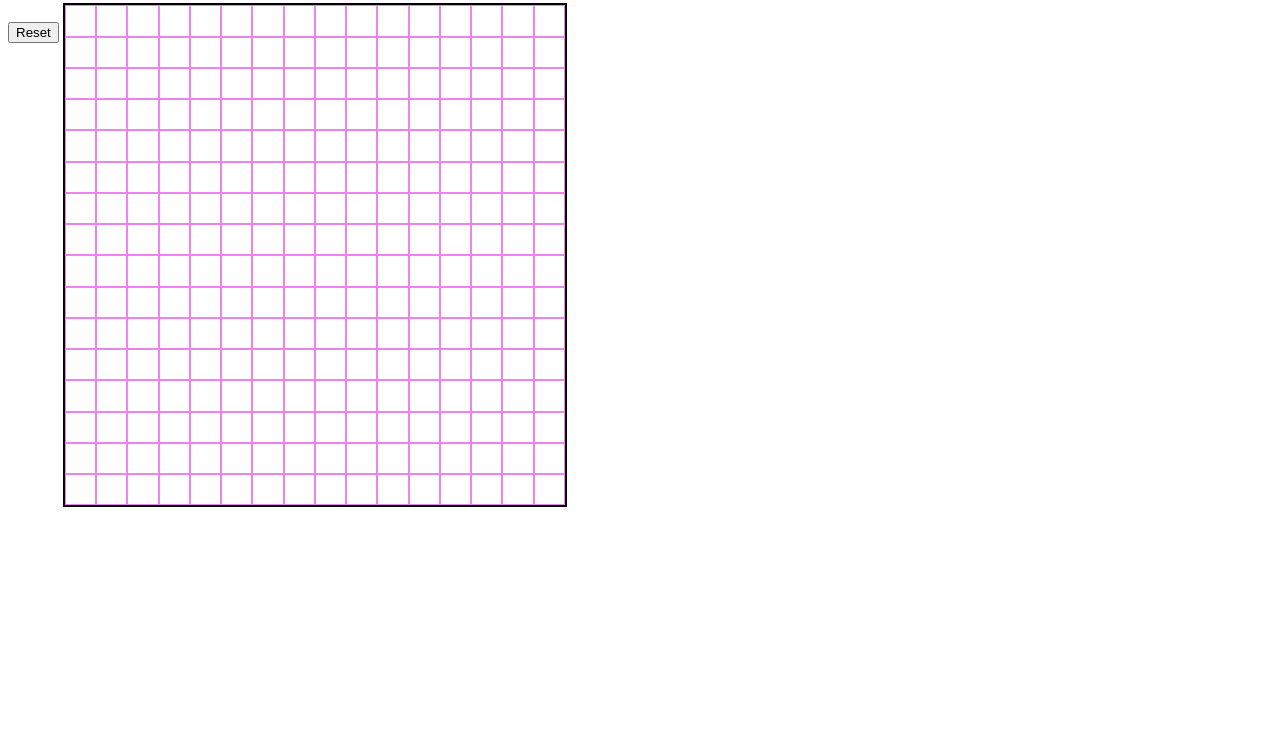
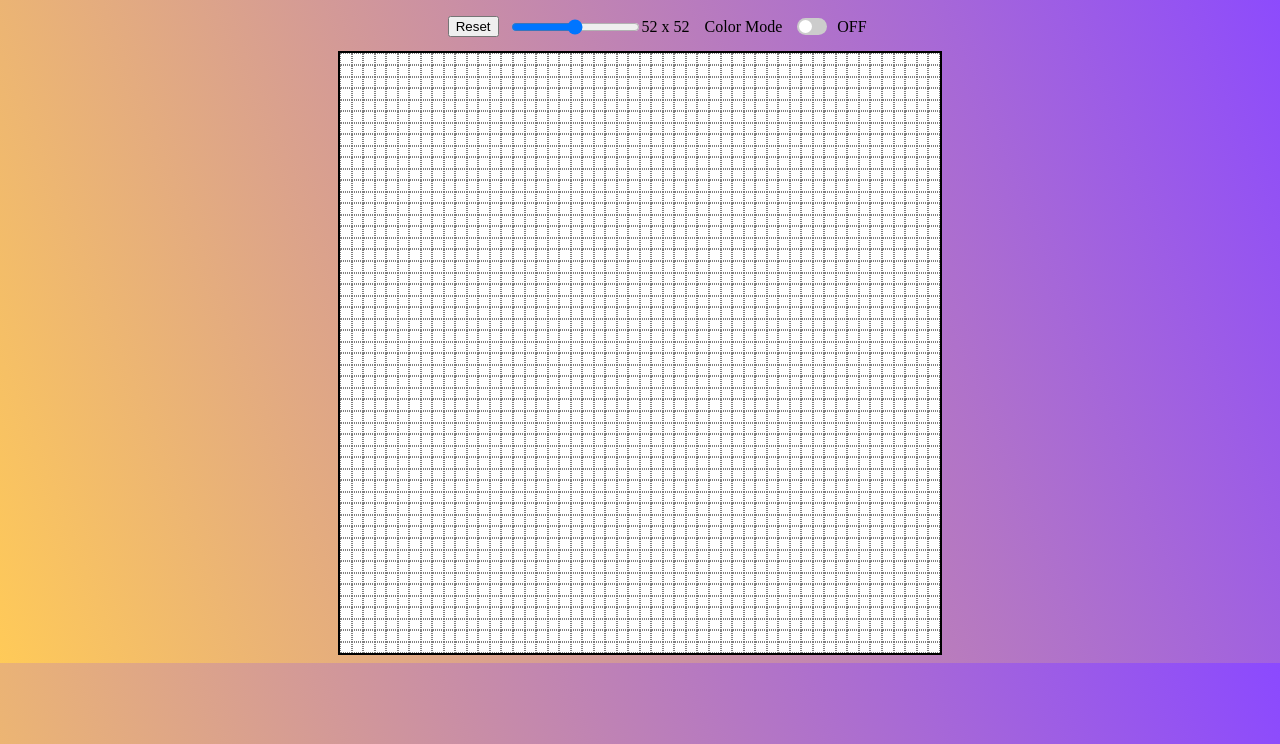
Before and after one commit to akdlsz21/sketch, a plain HTML site: page index.html in a window 1280 px wide. Shown: the part 56-800 px from the top of the page. Drawn offline with Linux system fonts and the light colour scheme.

Commit message:
finished

```diff
--- a/index.html
+++ b/index.html
@@ -9,7 +9,26 @@
 	</head>
 	<body>
 		<h3>Etch a Sketch</h3>
-		<button class="reset" type="reset">Reset</button>
+		<div class="menu">
+			<button class="reset" type="reset">Reset</button>
+			<input
+				type="range"
+				name="range"
+				id="range"
+				class="range"
+				min="4"
+				max="100"
+			/>
+			<div class="nums"></div>
+			<!-- Rounded switch -->
+			<span class="toggle-button">Color Mode</span>
+			<label class="switch">
+				<input type="checkbox" class="colorSwitch" />
+				<span class="slider round"
+					><span class="color-mode">OFF</span></span
+				>
+			</label>
+		</div>
 
 		<div class="container"></div>
 	</body>
--- a/script.js
+++ b/script.js
@@ -1,32 +1,107 @@
+function getRandomColor() {
+	return Math.floor(Math.random() * 255);
+}
 const container = document.querySelector('.container');
+const range = document.querySelector('.range');
+let val = range.value;
+let color = false;
+const textColor = document.querySelector('.color-mode');
+// Generates div.grid inside container
+function makeGrid(rowNum, columnNum) {
+	deleteContainer();
 
-// Generates div.grid inside container
-function makeGrid(size) {
-	for (i = 0; i < size; i++) {
-		let grid = document.createElement('div');
-		container.appendChild(grid).className = 'grid';
+	for (i = 0; i < rowNum; i++) {
+		let rows = document.createElement('div');
+		container.appendChild(rows).className = 'rows';
+		for (j = 0; j < columnNum; j++) {
+			let columns = document.createElement('div');
+			rows.appendChild(columns).className = 'columns';
+		}
 	}
 }
 
-makeGrid(256);
+makeGrid(val, val);
 
 // grid mouse hover makes grid element node background black
 
-const grid = document.getElementsByClassName('grid');
+function onHover() {
+	const grid = document.querySelectorAll('.columns');
 
-for (i = 0; i < grid.length; i++) {
-	//aEL callback function takes objects as parameter. more on this later
-	grid[i].addEventListener('mouseover', (tar) => {
-		console.log(tar);
-		tar.target.style.background = 'black'; // Needs to be this way, don't know why
+	for (i = 0; i < grid.length; i++) {
+		grid[i].addEventListener('mouseover', (e) => {
+			if (color == false) {
+				e.target.style.background = 'black';
+			} else {
+				e.target.style.background = `rgb(${getRandomColor()},${getRandomColor()},${getRandomColor()})`;
+			}
+		});
+	}
+}
+
+onHover();
+
+// reset button to set all grid background color to original state
+const resetButton = document.querySelector('.reset');
+function resetBoard() {
+	const grid = document.querySelectorAll('.columns');
+	for (i = 0; i < grid.length; i++) {
+		grid[i].style.background = 'white';
+	}
+}
+resetButton.addEventListener('click', resetBoard);
+
+// make range for pixel columns
+
+range.addEventListener('change', () => {
+	val = document.querySelector('.range').value;
+	// console.log(val);
+	makeGrid(val, val);
+	onHover();
+	changeNums();
+});
+
+// delete grid function for input range change
+
+function deleteContainer() {
+	container.innerHTML = '';
+}
+
+// display number of pixels next to range
+function changeNums() {
+	const nums = document.querySelector('.nums');
+	nums.textContent = `${val} x ${val}`;
+}
+
+changeNums();
+
+const toggleBtn = document.querySelector('.colorSwitch');
+console.log(toggleBtn);
+
+function toggleColor() {
+	toggleBtn.addEventListener('click', () => {
+		console.log('dd');
+		color = !color;
+		onHover();
+		resetBoard();
+		textColorFunc();
 	});
 }
 
-// reset button to set all grid background color to original state
-const resetButton = document.querySelector('.reset');
+toggleColor();
 
-resetButton.addEventListener('click', () => {
-	for (i = 0; i < grid.length; i++) {
-		grid[i].style.background = 'white';
+// function to make grid background initially white
+function initWhite() {
+	container.style.background = 'white';
+}
+initWhite();
+
+// function to make switch color indicator
+function textColorFunc() {
+	if (color == true) {
+		textColor.textContent = 'ON';
+		textColor.style.color = 'rgb(245, 87, 87)';
+	} else {
+		textColor.textContent = 'OFF';
+		textColor.style.color = 'black';
 	}
-});
+}
--- a/style.css
+++ b/style.css
@@ -1,13 +1,114 @@
-.container {
-	display: inline-grid;
-	grid-template-columns: repeat(16, 1fr);
-	grid-template-rows: repeat(16, 1fr);
-
-	min-width: 500px;
-	min-height: 500px;
-	border: 2px solid black;
+body {
+	background-image: linear-gradient(
+		68.2deg,
+		rgba(255, 202, 88, 1) 0%,
+		rgba(139, 73, 255, 1) 100.2%
+	);
 }
 
-.grid {
-	border: 1px solid violet;
+h3 {
+	text-align: center;
 }
+
+.menu {
+	display: flex;
+	align-items: center;
+	justify-content: center;
+	margin: 1px;
+}
+.reset {
+	margin: 10px 10px;
+}
+
+.container {
+	margin: auto auto;
+	border: 2px solid black;
+	display: grid;
+	width: 600px;
+	height: 600px;
+}
+
+.rows {
+	display: flex;
+}
+
+.columns {
+	flex: 1;
+	display: flex;
+	border: 1px dotted grey;
+}
+
+.toggle-button {
+	margin-left: 15px;
+	color: black;
+}
+
+.color-mode {
+	text-align: center;
+	justify-content: center;
+	margin-left: 40px;
+}
+
+/* The switch - the box around the slider */
+.switch {
+	position: relative;
+	display: inline-block;
+	width: 30px;
+	height: 17px;
+	margin: 15px;
+}
+
+/* Hide default HTML checkbox */
+.switch input {
+	opacity: 0;
+	width: 0;
+	height: 0;
+}
+
+/* The slider */
+.slider {
+	position: absolute;
+	cursor: pointer;
+	top: 0;
+	left: 0;
+	right: 0;
+	bottom: 0;
+	background-color: #ccc;
+	-webkit-transition: 0.4s;
+	transition: 0.4s;
+}
+
+.slider:before {
+	position: absolute;
+	content: '';
+	height: 13px;
+	width: 13px;
+	left: 2px;
+	bottom: 2px;
+	background-color: white;
+	-webkit-transition: 0.4s;
+	transition: 0.4s;
+}
+
+input:checked + .slider {
+	background-color: #2196f3;
+}
+
+input:focus + .slider {
+	box-shadow: 0 0 1px #2196f3;
+}
+
+input:checked + .slider:before {
+	-webkit-transform: translateX(13px);
+	-ms-transform: translateX(13px);
+	transform: translateX(13px);
+}
+
+/* Rounded sliders */
+.slider.round {
+	border-radius: 34px;
+}
+
+.slider.round:before {
+	border-radius: 50%;
+}
```
